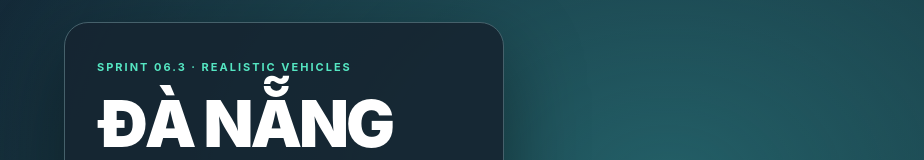
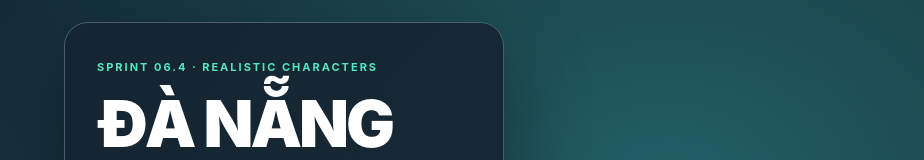
Before and after one commit to nghiantl/danang-rider, a React (Vite) app in the folder apps/web/: page / in a window 1280 px wide. Shown: the top 160 px of the page, without its empty margins (356-1280 px from the left). Built offline with nearby package versions, Linux system fonts and the light colour scheme.

Commit message:
Upgrade character appearance while preserving gameplay

```diff
--- a/apps/web/src/main.tsx
+++ b/apps/web/src/main.tsx
@@ -6,8 +6,8 @@ import { Canvas, useFrame, useThree } from '@react-three/fiber';
 import * as THREE from 'three';
 import './style.css';
 
-const SPRINT_LABEL = 'SPRINT 06.3 · REALISTIC VEHICLES';
-const RELEASE_VERSION = '6.3';
+const SPRINT_LABEL = 'SPRINT 06.4 · REALISTIC CHARACTERS';
+const RELEASE_VERSION = '6.4';
 const BUILD_SHA = (import.meta.env.VITE_VERCEL_GIT_COMMIT_SHA || '').trim();
 const BUILD_LABEL = `v${RELEASE_VERSION} · Build ${BUILD_SHA ? BUILD_SHA.slice(0, 7) : 'unknown'}`;
 import {treePosition,type EnvironmentCollider} from './environmentCollision';
```
